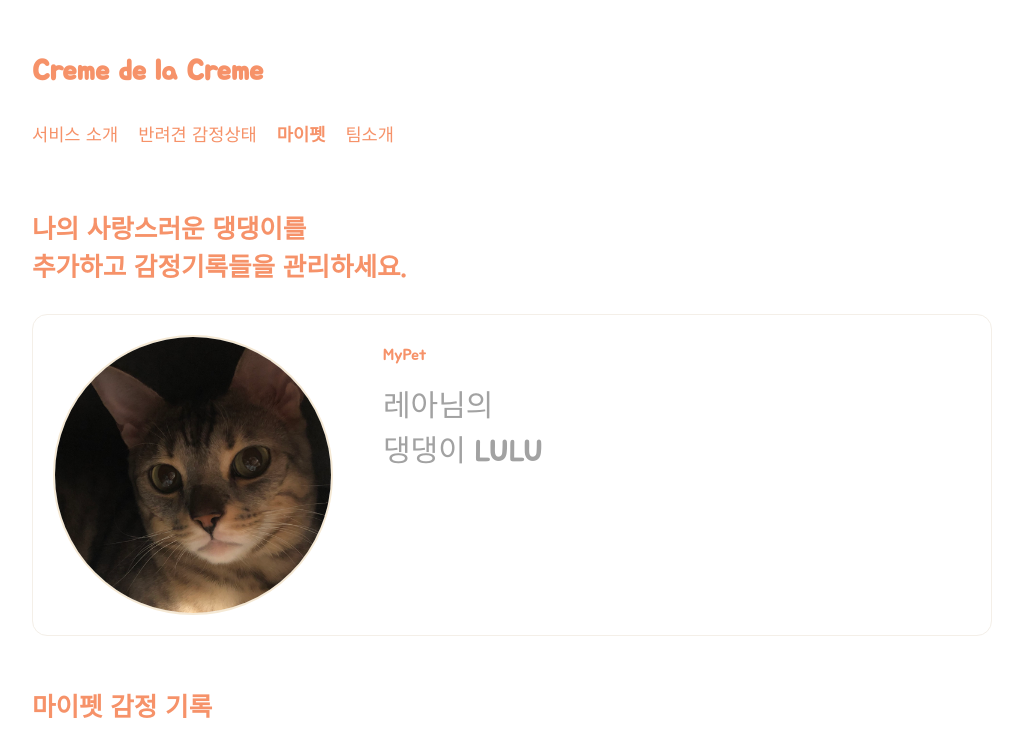
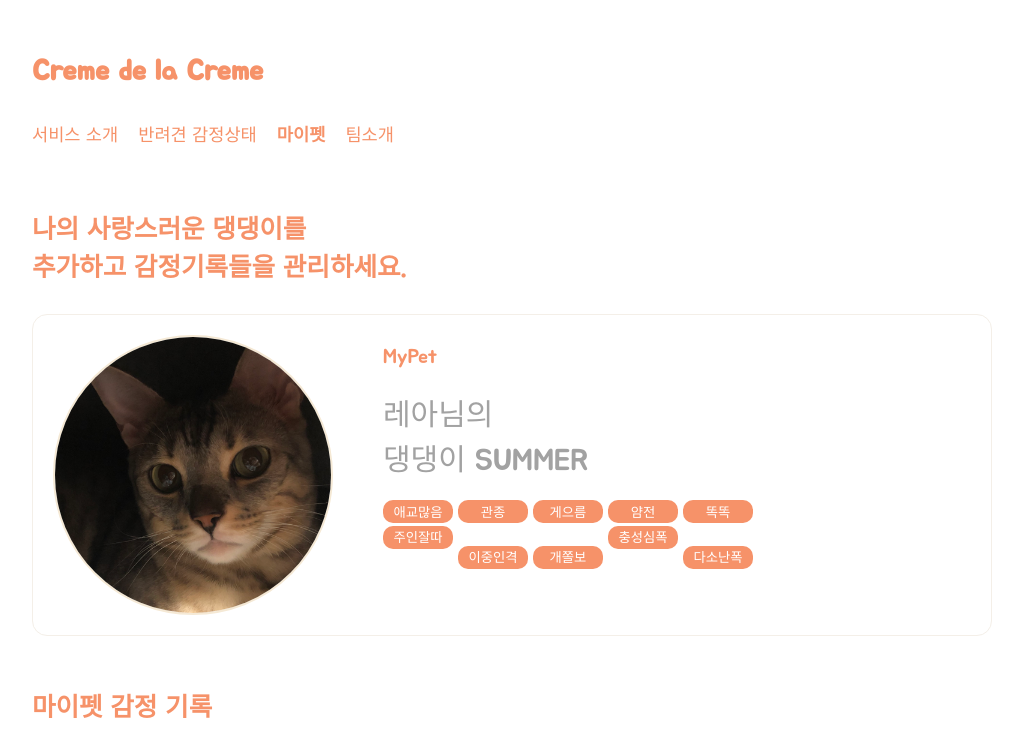
Before and after one commit to CreamDeLaCream/creme-client, a React (Create React App) app: page /mypet in a window 1280 px wide. Shown: the top 749 px of the page, without its empty margins (128-1151 px from the left). Built offline with nearby package versions, Linux system fonts and the light colour scheme.

Commit message:
[#14] edit: 키워드 작업 및 키워드 더미데이터 추가, 마이펫 인포 디자인 완료

```diff
--- a/src/common/components/Keyword.js
+++ b/src/common/components/Keyword.js
@@ -1,9 +1,35 @@
-import React from 'react'
+import React, { useState } from 'react';
+
+// Data
+import KeywordData from './KeywordData';
+
+// Components
+import Button from './Button';
 
 const Keyword = () => {
+  let [keywordList, setKeywordList] = useState(KeywordData);
+
+  function Keywords({ typekeywords }) {
+    return (
+      <Button
+        width="70px"
+        height="23px"
+        bg="var(--main)"
+        color="var(--white)"
+        radius="10px"
+        margin="0 5px 3px 0"
+      >
+        {typekeywords.character}
+      </Button>
+    );
+  }
   return (
-    <div>Keyword</div>
-  )
-}
+    <>
+      {keywordList.map((typekeywords, i) => {
+        return <Keywords typekeywords={typekeywords} />;
+      })}
+    </>
+  );
+};
 
-export default Keyword
+export default Keyword;
--- a/src/common/components/KeywordData.js
+++ b/src/common/components/KeywordData.js
@@ -1,9 +1,44 @@
-xport const KeywordData = [
+export const KeywordData = [
   {
     id: 0,
-    character: 'lulu'
+    character: '애교많음',
   },
-
+  {
+    id: 1,
+    character: '관종',
+  },
+  {
+    id: 2,
+    character: '게으름',
+  },
+  {
+    id: 3,
+    character: '얌전',
+  },
+  {
+    id: 4,
+    character: '똑똑',
+  },
+  {
+    id: 5,
+    character: '주인잘따름',
+  },
+  {
+    id: 6,
+    character: '이중인격',
+  },
+  {
+    id: 7,
+    character: '개쫄보',
+  },
+  {
+    id: 8,
+    character: '충성심폭발',
+  },
+  {
+    id: 9,
+    character: '다소난폭',
+  },
 ];
 
 export default KeywordData;
--- a/src/pages/MyPet/MyPetInfo.js
+++ b/src/pages/MyPet/MyPetInfo.js
@@ -3,6 +3,9 @@ import styled from 'styled-components';
 
 // Data
 import AnalysisImageData from './AnalysisData';
+
+// Compo
+import { Keyword } from '../../common/components';
 
 export const MyPetInfo = () => {
   const env = process.env;
@@ -23,8 +26,11 @@ export const MyPetInfo = () => {
         <p>MyPet</p>
         <MyPetName>
           레아님의 <br />
-          댕댕이 LULU
+          댕댕이 SUMMER
         </MyPetName>
+        <MyPetKeyword>
+          <Keyword />
+        </MyPetKeyword>
       </MyPetContent>
     </MyPetInfoCard>
   );
@@ -59,6 +65,7 @@ const MyPetContent = styled.div`
   p {
     margin-top: 30px;
     margin-left: 30px;
+    font-size: 20px;
     width: 440px;
   }
 `;
@@ -69,3 +76,9 @@ const MyPetName = styled.div`
   font-size: 30px;
   color: var(--gray);
 `;
+
+const MyPetKeyword = styled.div`
+  width: 440px;
+  margin-left: 30px;
+  margin-top: 20px;
+`;
--- a/src/pages/MyPet/Plusbutton.js
+++ b/src/pages/MyPet/Plusbutton.js
@@ -20,5 +20,4 @@ const MyPetPlusButton = styled.div`
   line-height: 310px;
 
   font-size: 30px;
-  font-family: nomal;
 `;
```
